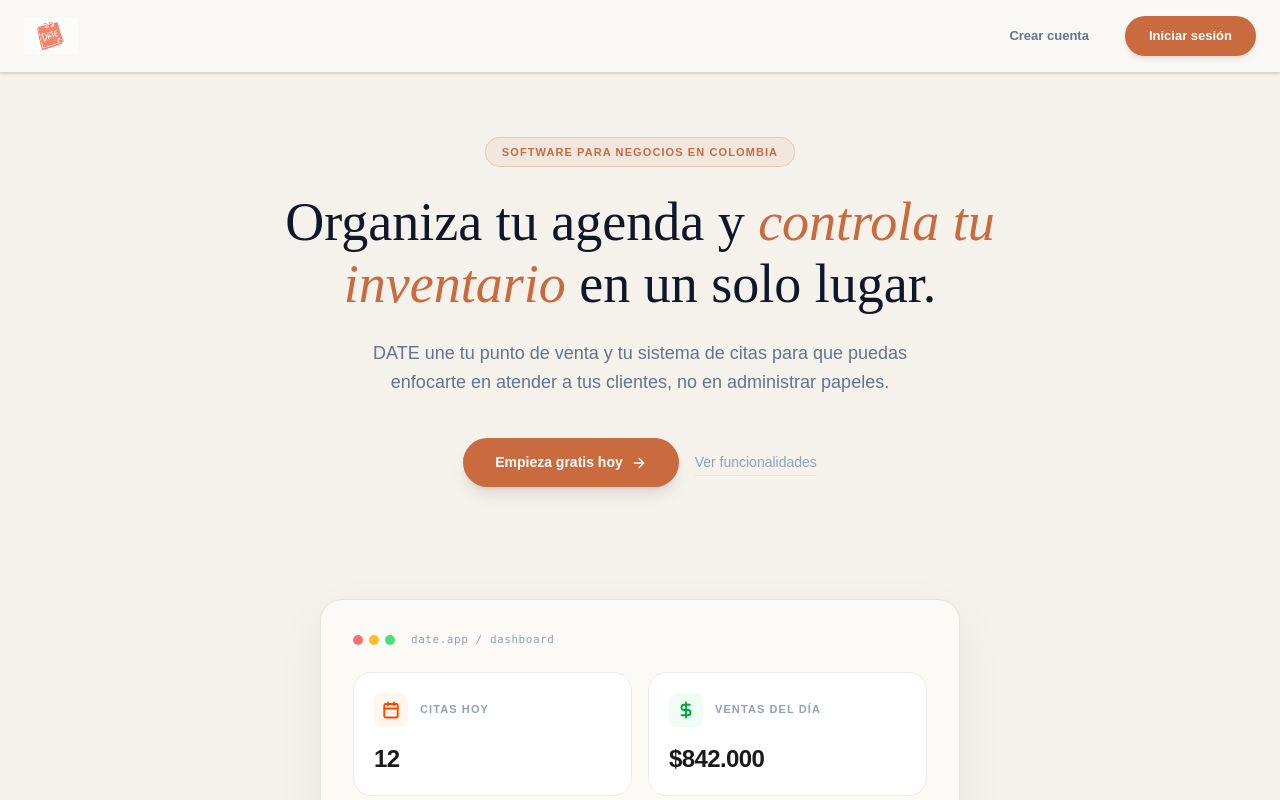
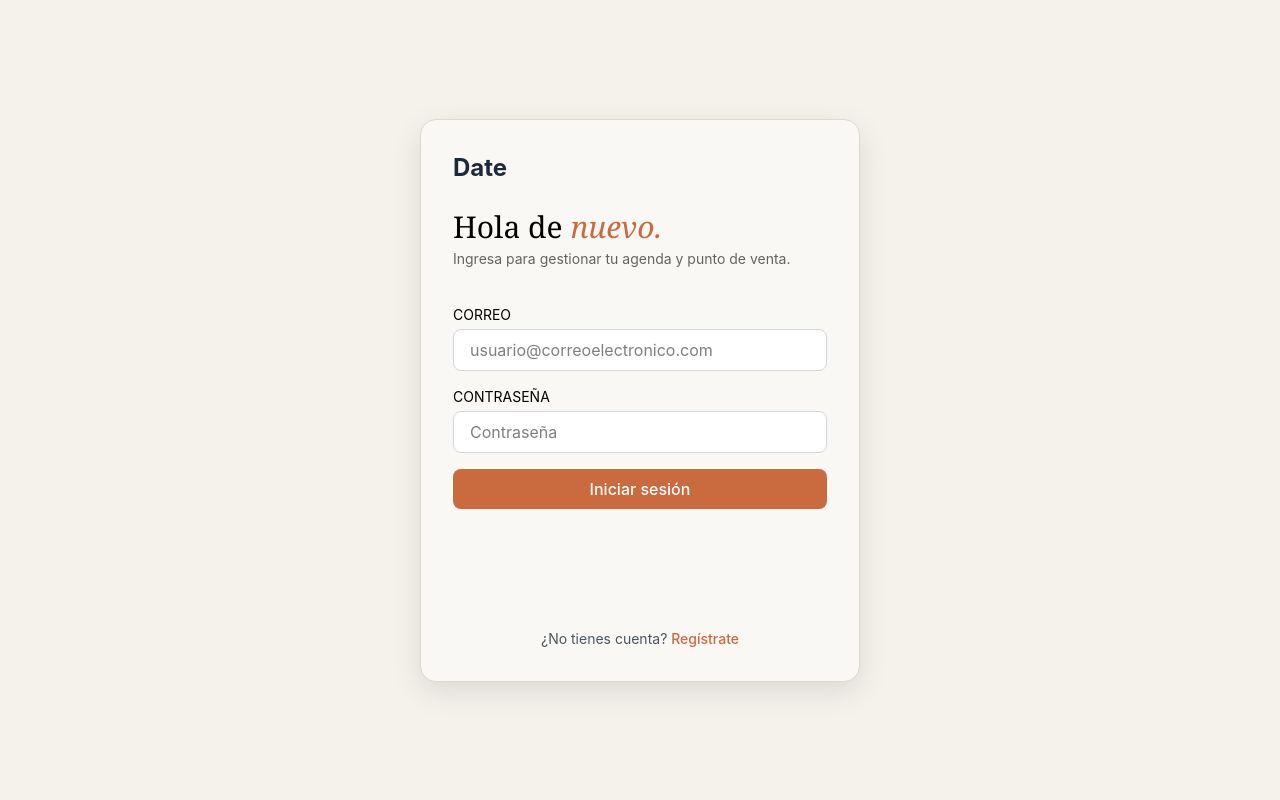
Before and after one commit to DavidQRy/date, a React (Vite) app: page /login in a window 1280 px wide. Before the commit this address led to /. Shown: the top 800 px of the page. Built offline with nearby package versions, Linux system fonts and the light colour scheme.

Commit message:
feat: refactorizacion y mejora en la direccion de las rutas

```diff
--- a/src/components/landing/NavBar.jsx
+++ b/src/components/landing/NavBar.jsx
@@ -32,7 +32,7 @@ const Navbar = () => {
 
         {/* Botón de Login (Call to Action principal) */}
         <Link
-          to='/Auth'
+          to='/login'
           className='text-[13px] font-bold text-white px-6 py-2.5 rounded-full shadow-md shadow-orange-900/10 transition-all transform hover:scale-[1.02] active:scale-[0.98]'
           style={{ background: brandColor }}
           onMouseEnter={e => (e.currentTarget.style.background = brandHover)}
--- a/src/Auth.jsx
+++ b/src/pages/Auth.jsx
@@ -1,47 +1,47 @@
-import { useState, useEffect } from 'react';
-import { LoginForm } from './LoginForm';
-import { RegisterForm } from './RegisterForm';
-
+import { useLocation, useNavigate } from 'react-router-dom';
+import { useEffect } from 'react';
+import { LoginForm } from '../components/Auth/LoginForm';
+import { RegisterForm } from '../components/Auth/RegisterForm';
 
 export function Auth() {
-  const [isRegister, setIsRegister] = useState(false);
+  const location = useLocation();
+  const navigate = useNavigate();
 
-   useEffect(() => {
-     document.title = isRegister
-       ? 'Crear cuenta | DATE'
-       : 'Iniciar Sesión | DATE';
-    }, [isRegister]);
+  const isRegister = location.pathname === '/register';
+
+  useEffect(() => {
+    document.title = isRegister ? 'Crear cuenta | DATE' : 'Iniciar Sesión | DATE';
+  }, [isRegister]);
 
   return (
     <section className='min-h-screen bg-[#f5f1eb] flex items-center justify-center'>
       <form className='bg-[#faf8f4] border border-[#ddd8cf] p-8 rounded-2xl shadow-[0_10px_30px_rgba(0,0,0,0.1)] w-110 flex flex-col gap-5 overflow-hidden'>
-
         <h1 className='text-2xl font-bold text-gray-800'>Date</h1>
 
-        {/* tituños */}
+        {/* títulos */}
         <div className='flex flex-col'>
           <h1 className='text-[30px] font-serif'>
             {isRegister ? (
-              <>Crea tu <em className='text-[#c96a3f]'>cuenta.</em></>
+              <>
+                Crea tu <em className='text-[#c96a3f]'>cuenta.</em>
+              </>
             ) : (
-              <>Hola de <em className='text-[#c96a3f]'>nuevo.</em></>
+              <>
+                Hola de <em className='text-[#c96a3f]'>nuevo.</em>
+              </>
             )}
           </h1>
+
           <p className='text-sm opacity-60 mb-4'>
-            {isRegister
-              ? 'Regístrate para comenzar a usar la plataforma.'
-              : 'Ingresa para gestionar tu agenda y punto de venta.'}
+            {isRegister ? 'Regístrate para comenzar a usar la plataforma.' : 'Ingresa para gestionar tu agenda y punto de venta.'}
           </p>
         </div>
 
-        {/* animacion */}
-        <div className='relative h-[260px]'>
-
+        {/* animación */}
+        <div className='relative h-65'>
           <div
             className={`absolute w-full transition-all duration-500 ${
-              isRegister
-                ? 'opacity-0 -translate-x-10 scale-95 blur-sm pointer-events-none'
-                : 'opacity-100 translate-x-0 scale-100'
+              isRegister ? 'opacity-0 -translate-x-10 scale-95 blur-sm pointer-events-none' : 'opacity-100 translate-x-0 scale-100'
             }`}
           >
             <LoginForm />
@@ -49,28 +49,25 @@ export function Auth() {
 
           <div
             className={`absolute w-full transition-all duration-500 ${
-              isRegister
-                ? 'opacity-100 translate-x-0 scale-100'
-                : 'opacity-0 translate-x-10 scale-95 blur-sm pointer-events-none'
+              isRegister ? 'opacity-100 translate-x-0 scale-100' : 'opacity-0 translate-x-10 scale-95 blur-sm pointer-events-none'
             }`}
           >
             <RegisterForm />
           </div>
         </div>
 
-        <br></br>
+        <br />
 
-        {/* switch*/}
+        {/* switch */}
         <p className='text-sm text-center text-gray-600'>
           {isRegister ? '¿Ya tienes cuenta?' : '¿No tienes cuenta?'}{' '}
           <span
-            onClick={() => setIsRegister(!isRegister)}
+            onClick={() => navigate(isRegister ? '/login' : '/register')}
             className='text-[#c96a3f] cursor-pointer font-medium hover:underline'
           >
             {isRegister ? 'Inicia sesión' : 'Regístrate'}
           </span>
         </p>
-
       </form>
     </section>
   );
--- a/src/pages/LandingPage.jsx
+++ b/src/pages/LandingPage.jsx
@@ -14,13 +14,13 @@ const serif = "'Instrument Serif', serif";
 
 export function LandingPage() {
   return (
-    <div className="min-h-screen" style={{ background: pageBg, fontFamily: 'Geist, sans-serif' }}>
+    <div className='min-h-screen' style={{ background: pageBg, fontFamily: 'Geist, sans-serif' }}>
       <Navbar />
 
       <main>
         <Hero brand={brand} brandHover={brandHover} serif={serif} />
 
-        <div id="funcionalidades">
+        <div id='funcionalidades'>
           <Funcionalidades />
         </div>
 
--- a/src/routes/AppRoutes.jsx
+++ b/src/routes/AppRoutes.jsx
@@ -1,12 +1,13 @@
 import { Routes, Route, Navigate } from 'react-router-dom';
-import { Auth } from '../Auth.jsx';
+import { Auth } from '../pages/Auth.jsx';
 import { LandingPage } from '../pages/LandingPage.jsx';
 
 export function AppRoutes() {
   return (
     <Routes>
       <Route path='/' element={<LandingPage />} />
-      <Route path='/Auth' element={<Auth />} />
+      <Route path='/login' element={<Auth />} />
+      <Route path='/register' element={<Auth />} />
       {/* Catch-all: redirige a Landing */}
       <Route path='*' element={<Navigate to='/' replace />} />
     </Routes>
```
Also changed, not shown: src/components/Auth/LoginForm.jsx (renamed from src/LoginForm.jsx), src/components/Auth/RegisterForm.jsx (renamed from src/RegisterForm.jsx).
